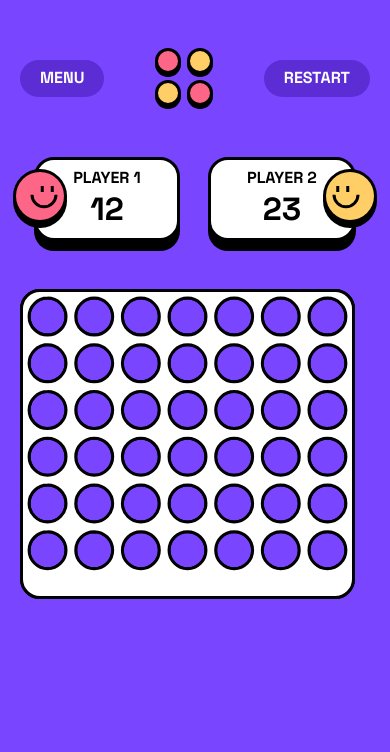
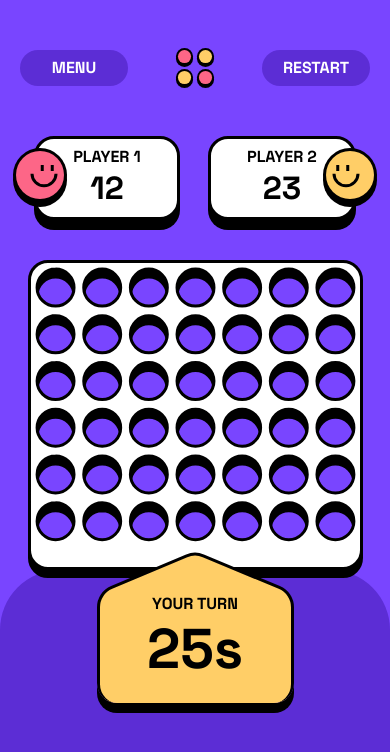
Before and after one commit to mehdi-zibout/FEM-Connect-Four-game, a React (Vite) app: page / in a window 390 px wide. Shown: the top 752 px of the page. Built offline with nearby package versions, Linux system fonts and the light colour scheme.

Commit message:
Add turnTimer, finish mobile game view

```diff
--- a/src/Views/GameView.tsx
+++ b/src/Views/GameView.tsx
@@ -2,21 +2,30 @@ import MiniButton from "../components/MiniButton";
 import { ReactComponent as Logo } from "../assets/logo.svg";
 import { ReactComponent as PlayerOne } from "../assets/player-one.svg";
 import { ReactComponent as PlayerTwo } from "../assets/player-two.svg";
+import { ReactComponent as RedsTurn } from "../assets/turn-background-red.svg";
 import Score from "../components/Score";
 import Board from "../components/Board";
+import { useState } from "react";
+import TurnTimer from "../components/TurnTimer";
 function GameView() {
+  const [isPlayer1Turn, setIsPlayer1Turn] = useState(false);
   return (
-    <div className="pt-12 px-5 w-full h-full">
+    <div className="pt-12 px-5 w-full h-full relative">
       <header className="flex justify-between items-center">
-        <MiniButton>Menu</MiniButton>
-        <Logo />
-        <MiniButton>restart</MiniButton>
+        <MiniButton className="w-[108px]">Menu</MiniButton>
+        <Logo className="w-10 h-10" />
+        <MiniButton className="w-[108px]">restart</MiniButton>
       </header>
       <div className="flex justify-around items-center my-12">
         <Score name="player 1" score={12} Icon={PlayerOne} />
         <Score name="player 2" score={23} Icon={PlayerTwo} isReverse />
       </div>
-      <Board />
+      <Board
+        isPlayer1Turn={isPlayer1Turn}
+        setIsPlayer1Turn={setIsPlayer1Turn}
+      />
+      <TurnTimer isPlayer1Turn={isPlayer1Turn} />
+      <div className="absolute  bottom-0 w-full h-[calc(100%-570px)] bg-dark-purple rounded-t-[60px] -mx-5"></div>
     </div>
   );
 }
--- a/src/components/Board.tsx
+++ b/src/components/Board.tsx
@@ -2,25 +2,25 @@ import { ReactComponent as BackgroundWhite } from "../assets/board-layer-white-l
 import { ReactComponent as BackgroundBlack } from "../assets/board-layer-black-large.svg";
 import { ReactComponent as BackgroundWhiteMobile } from "../assets/board-layer-white-small.svg";
 import { ReactComponent as BackgroundBlackMobile } from "../assets/board-layer-black-small.svg";
+import type { Dispatch, SetStateAction } from "react";
 import { useState } from "react";
 import FillBoard from "./FillBoard";
 import Marker from "./Marker";
 
 const newGame: number[][] = new Array(6).fill(new Array(7).fill(0));
 
-function Board() {
+function Board({ isPlayer1Turn, setIsPlayer1Turn }: BoardProps) {
   const [gameState, setGameState] = useState(newGame);
-  const [isPlayer1Turn, setIsPlayer1Turn] = useState(false);
   const [hoveringOver, setHoveringOver] = useState(0);
   return (
-    <div className="relative">
+    <div className="relative w-fit mx-auto z-10">
       <Marker hoveringOver={hoveringOver} isPlayer1Turn={isPlayer1Turn} />
       <BackgroundBlack className="hidden tablet:block" />
       <BackgroundBlackMobile className="tablet:hidden" />
       <FillBoard gameState={gameState} />
 
-      <BackgroundWhite className="absolute inset-0 hidden tablet:block" />
-      <BackgroundWhiteMobile className="absolute inset-0 tablet:hidden" />
+      <BackgroundWhite className="absolute  -top-3  hidden tablet:block" />
+      <BackgroundWhiteMobile className="absolute -top-2 tablet:hidden" />
       <div className="absolute inset-0 -top-10 left-[20px] grid grid-cols-7 gap-[5px]">
         {new Array(7).fill(0).map((col, i) => (
           <button
@@ -50,4 +50,9 @@ function Board() {
   }
 }
 
+type BoardProps = {
+  isPlayer1Turn: boolean;
+  setIsPlayer1Turn: Dispatch<SetStateAction<boolean>>;
+};
+
 export default Board;
--- a/src/components/FillBoard.tsx
+++ b/src/components/FillBoard.tsx
@@ -12,7 +12,7 @@ function FillBoard({ gameState }: FillBoardProps) {
   const CR = width > 620 ? CounterRed : CounterRedMobile;
   const CY = width > 620 ? CounterYellow : CounterYellowMobile;
   return (
-    <div className="absolute left-[7px] top-[5px] gap-y-[0.9px] gap-x-[5.6px] tablet:left-[17px] tablet:top-[17px] overflow-hidden  grid grid-cols-7 grid-rows-6 tablet:gap-x-[18px] tablet:gap-y-[13px] ">
+    <div className="absolute left-[7px] -top-[2px] gap-y-[0.9px] gap-x-[5.6px] tablet:left-[17px] tablet:top-[5px] overflow-hidden  grid grid-cols-7 grid-rows-6 tablet:gap-x-[18px] tablet:gap-y-[13px] ">
       {gameState.map((row, i) =>
         row.map((cell, j) =>
           cell === 2 ? (
--- a/src/components/Marker.tsx
+++ b/src/components/Marker.tsx
@@ -5,14 +5,14 @@ function Marker({ isPlayer1Turn, hoveringOver }: MarkerProps) {
   if (!isPlayer1Turn)
     return (
       <MarkerYellow
-        className="absolute -top-10 left-[35px] transition-transform duration-500 hidden desktop:block"
+        className="absolute -top-[49px] left-[35px] transition-transform duration-500 hidden desktop:block"
         style={{ transform: `translateX(${88 * hoveringOver}px)` }}
       />
     );
   else
     return (
       <MarkerRed
-        className="absolute -top-10 left-[35px] transition-transform duration-500 hidden desktop:block"
+        className="absolute -top-[49px] left-[35px] transition-transform duration-500 hidden desktop:block"
         style={{ transform: `translateX(${88 * hoveringOver}px)` }}
       />
     );
--- /dev/null
+++ b/src/components/TurnTimer.tsx
@@ -0,0 +1,41 @@
+import { useEffect, useState } from "react";
+import { ReactComponent as TurnBg } from "../assets/turn-background-red.svg";
+
+function TurnTimer({ isPlayer1Turn }: TurnTimerProps) {
+  const [timeleft, setTimeleft] = useState(30);
+  useEffect(() => {
+    if (timeleft > 0) {
+      const timer = setTimeout(() => {
+        setTimeleft((timeleft) => timeleft - 1);
+      }, 1000);
+      return () => clearTimeout(timer);
+    }
+    // TO DO : LOSE
+  }, [timeleft]);
+  useEffect(() => {
+    setTimeleft(30);
+  }, [isPlayer1Turn]);
+  return (
+    <div className="relative -top-9 z-10 w-fit mx-auto  ">
+      <TurnBg
+        className={`shadow-card rounded-[20px] transition-all duration-300 ${
+          isPlayer1Turn ? "fill-red" : "fill-yellow"
+        } `}
+      />
+
+      <div
+        className={`absolute inset-0 top-6 m-auto z-20 w-fit h-fit transition-all duration-300 ${
+          isPlayer1Turn ? "text-white" : "text-black"
+        }  text-center`}
+      >
+        <h4 className="text-hxs uppercase">Your turn</h4>
+        <h3 className="text-hl">{timeleft}s</h3>
+      </div>
+    </div>
+  );
+}
+
+type TurnTimerProps = {
+  isPlayer1Turn: boolean;
+};
+export default TurnTimer;
```
Also changed, not shown: src/assets/turn-background-red.svg, src/assets/turn-background-yellow.svg.
